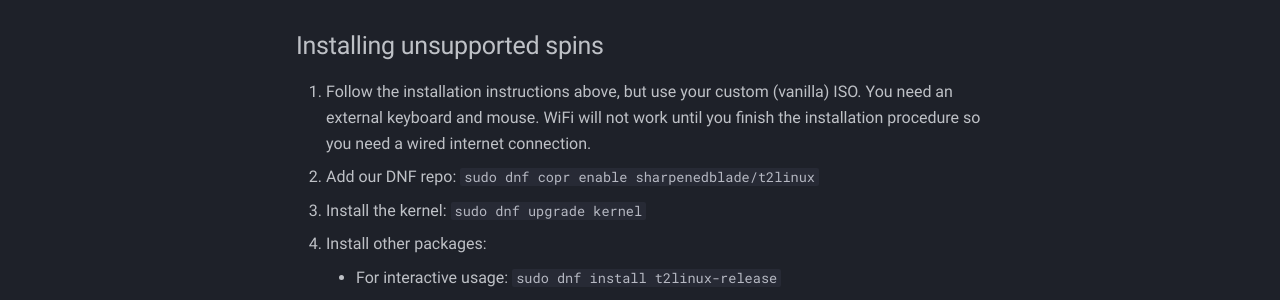
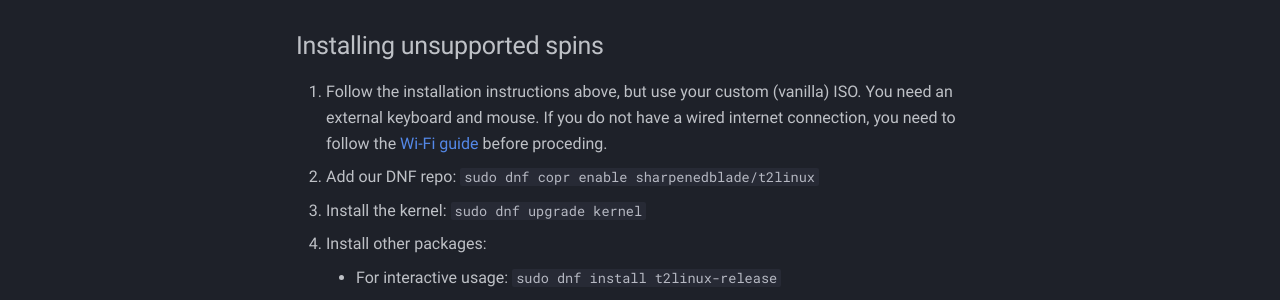
Before and after one commit to t2linux/wiki, an MkDocs documentation site: the page built from docs/distributions/fedora/installation.md, in a window 1280 px wide and 1348 px high. Shown: the part 927-1227 px from the top of the window. Built offline with MkDocs 1.6.1 and Material for MkDocs 9.7.7, drawn with Linux system fonts in a browser that asks for light colours; comment, search, counter and statistics services are not loaded.

Commit message:
Update fedora install guide

```diff
--- a/docs/distributions/fedora/installation.md
+++ b/docs/distributions/fedora/installation.md
@@ -21,7 +21,7 @@ If you need a more updated kernel, use the iso from [sharpenedblade](https://git
 
 ## Installing unsupported spins
 
-1. Follow the installation instructions above, but use your custom (vanilla) ISO. You need an external keyboard and mouse. WiFi will not work until you finish the installation procedure so you need a wired internet connection.
+1. Follow the installation instructions above, but use your custom (vanilla) ISO. You need an external keyboard and mouse. If you do not have a wired internet connection, you need to follow the [Wi-Fi guide](https://wiki.t2linux.org/guides/wifi-bluetooth/) before proceding.
 2. Add our DNF repo: `sudo dnf copr enable sharpenedblade/t2linux`
 3. Install the kernel: `sudo dnf upgrade kernel`
 4. Install other packages:
```
